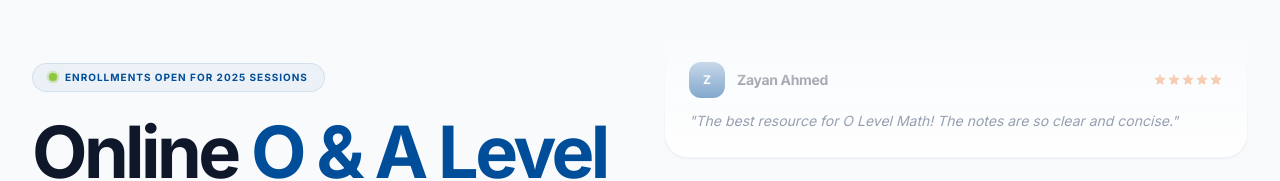
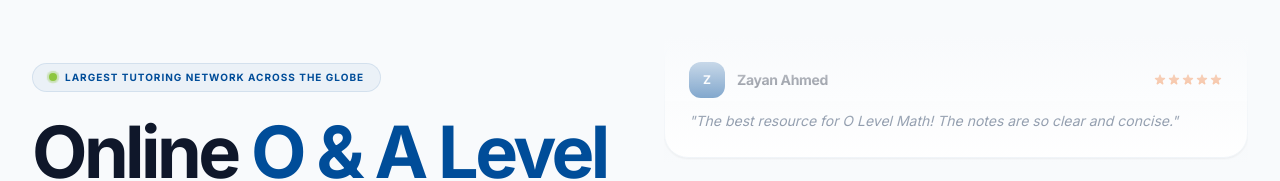
Before and after one commit to zebester7/XPM2, a React (Vite) app: page /#/login in a window 1280 px wide. Before the commit this address led to /#/blog. Shown: the part 156-337 px from the top of the page. Built offline with nearby package versions, Linux system fonts and the light colour scheme.

Commit message:
Updated homepage

```diff
--- a/pages/HomePage.tsx
+++ b/pages/HomePage.tsx
@@ -50,7 +50,7 @@ const HomePage: React.FC<{ reviews: Review[] }> = ({ reviews }) => {
                   <span className="animate-ping absolute inline-flex h-full w-full rounded-full bg-xpm-green opacity-75"></span>
                   <span className="relative inline-flex rounded-full h-2 w-2 bg-xpm-green"></span>
                 </span>
-                <span className="text-[10px] font-black uppercase tracking-widest text-xpm-blue">Enrollments Open for 2025 Sessions</span>
+                <span className="text-[10px] font-black uppercase tracking-widest text-xpm-blue">Largest tutoring network across the globe</span>
               </div>
 
               <h1 className="text-4xl sm:text-5xl lg:text-7xl font-black tracking-tighter text-slate-900 mb-6 lg:mb-8 leading-none">
```
